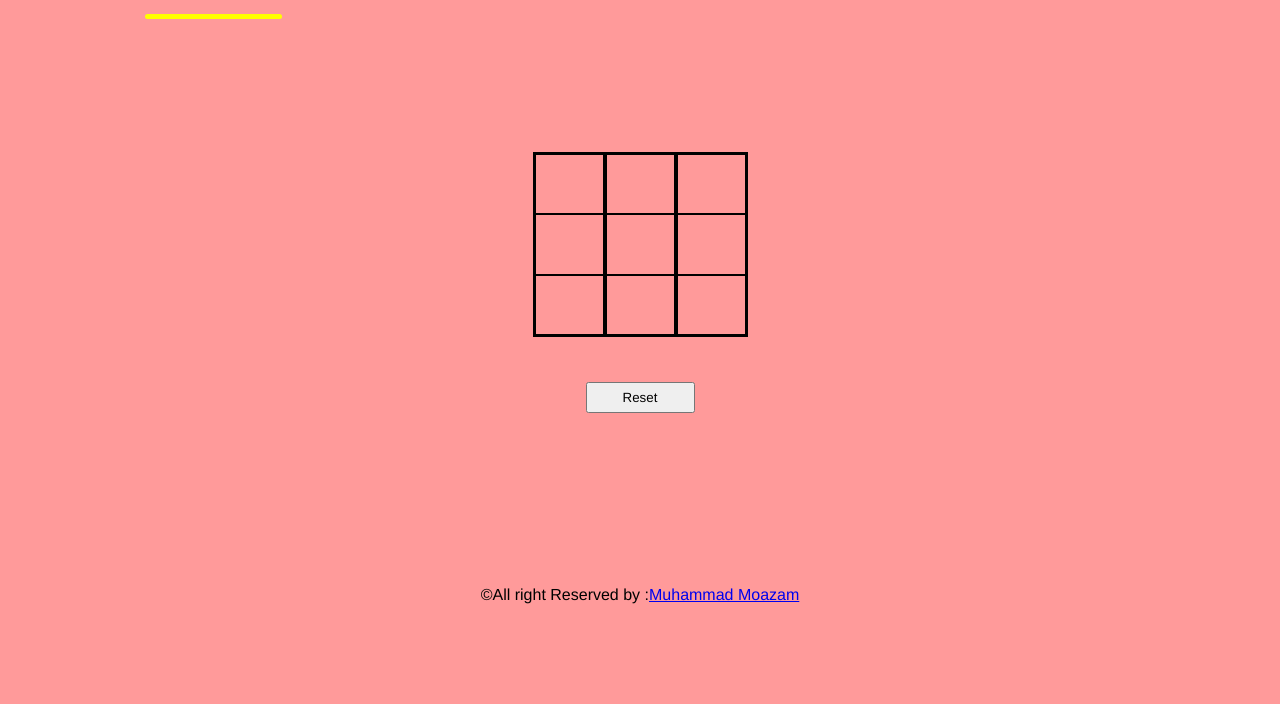
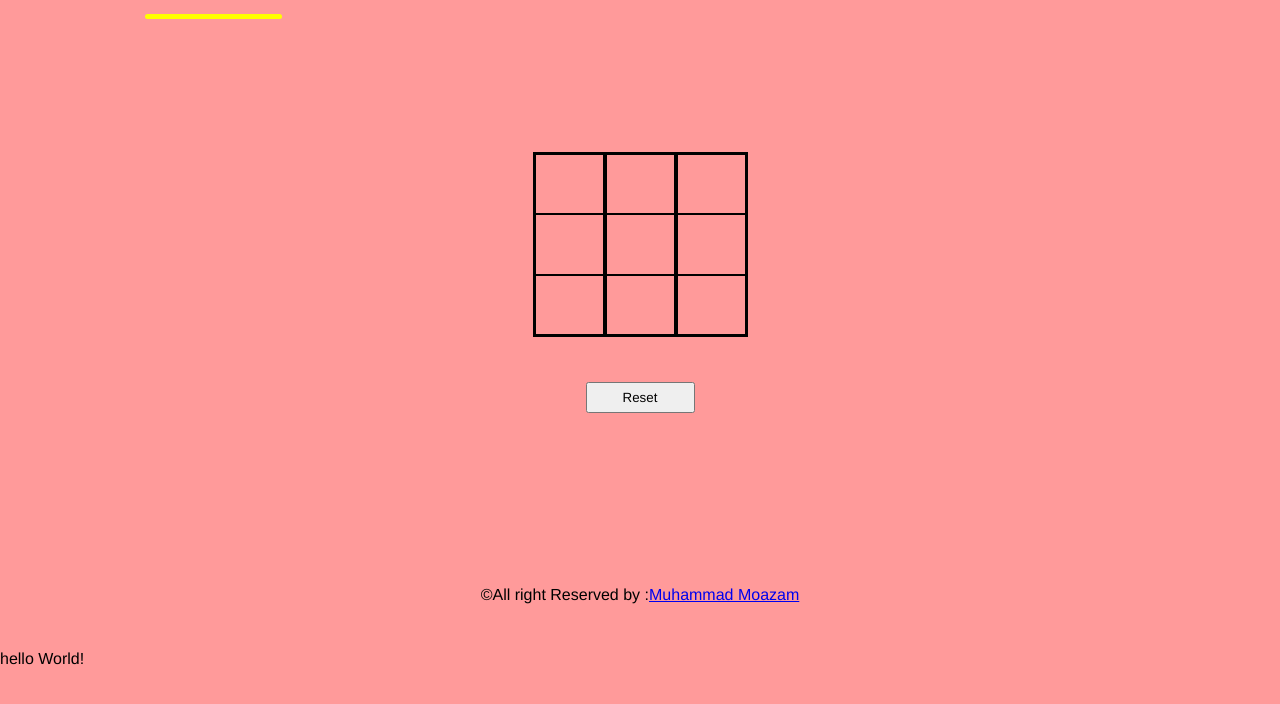
Before and after one commit to moazamshigri/Tic-Tac-Toe, a plain HTML site: page index.html in a window 1280 px wide. Shown: the part 140-844 px from the top of the page. Drawn offline with Linux system fonts and the light colour scheme.

Commit message:
Hello world

```diff
--- a/index.html
+++ b/index.html
@@ -55,6 +55,7 @@
 
 </div>
     <footer>&copy;All right Reserved by : <br><a href="http://devmoazam.rf.gd/" target ="_blank"> Muhammad Moazam</a> </footer>
+    <p>hello World!</p>
     <script src="script.js"></script>
 </body>
 </html>
```
